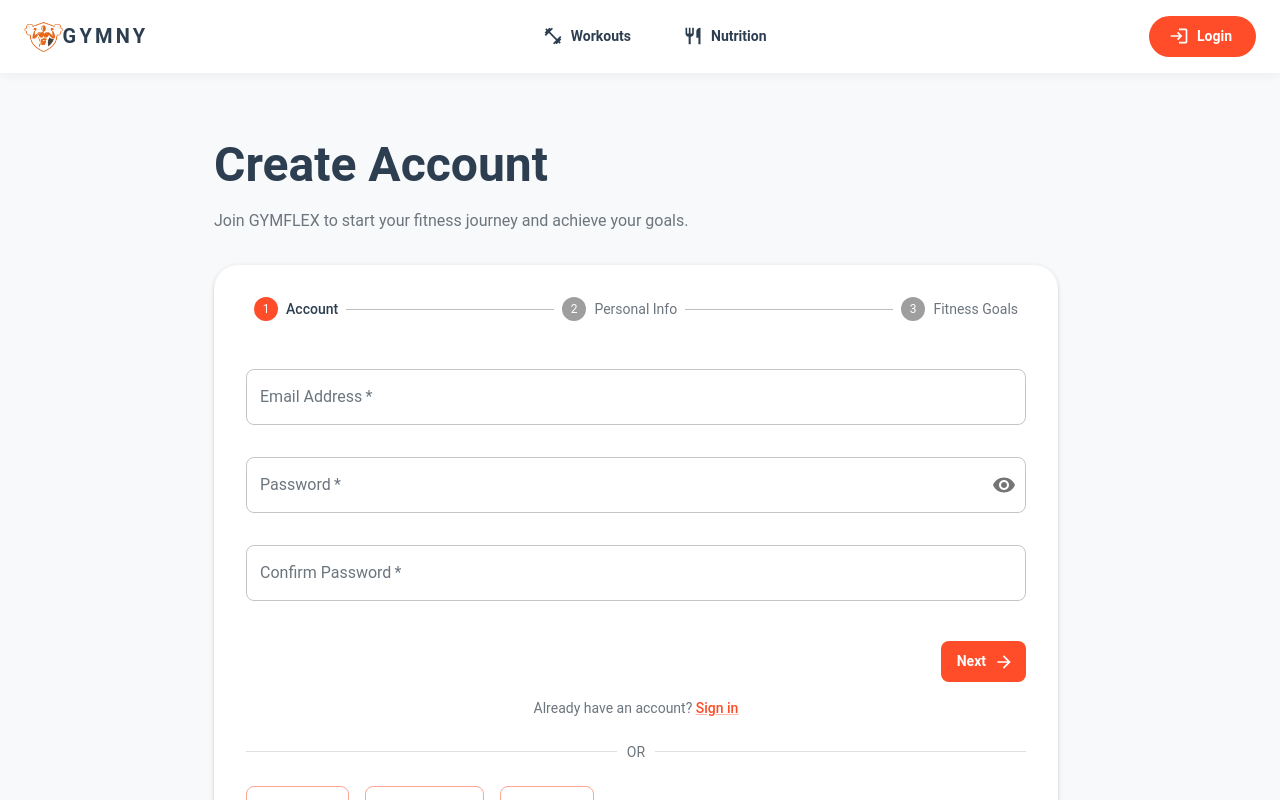
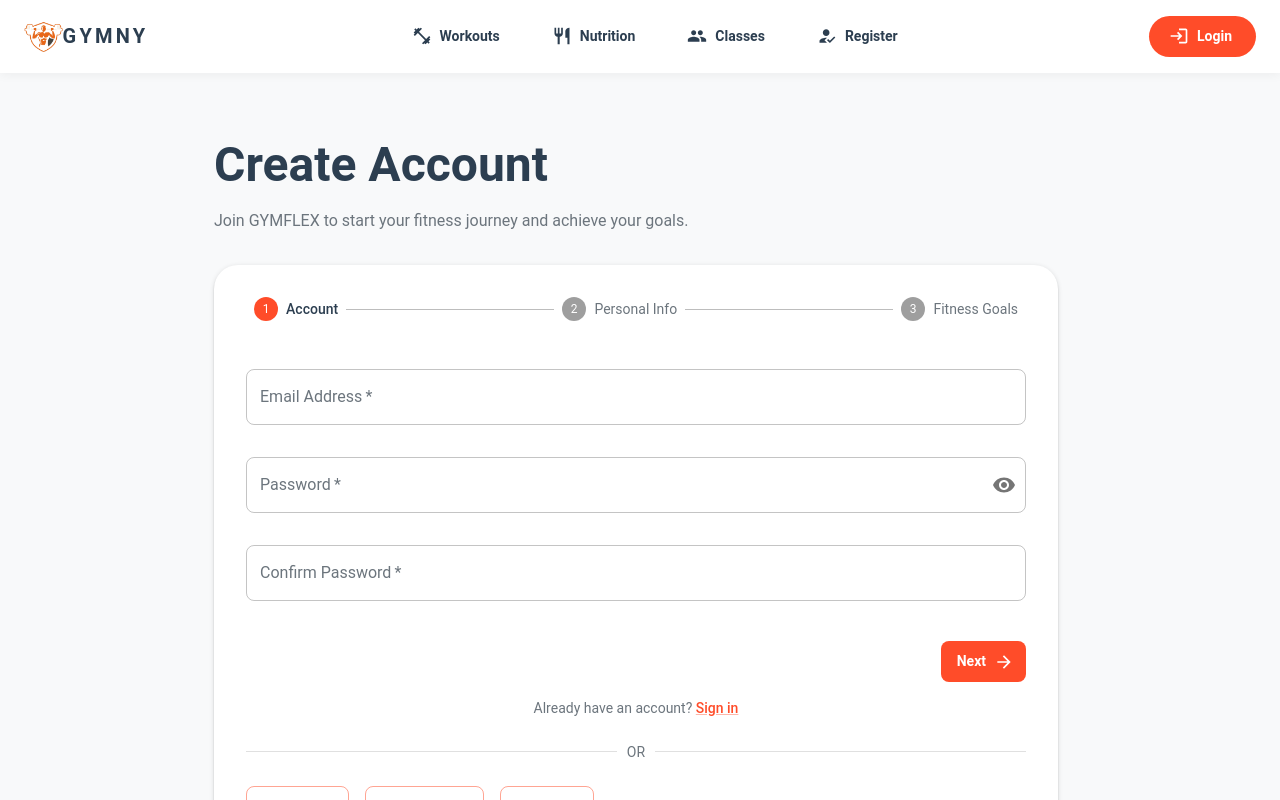
Before and after one commit to TeeZate/gym-app, a React (Create React App) app: page /register in a window 1280 px wide. Shown: the top 800 px of the page. Built offline with nearby package versions, Linux system fonts and the light colour scheme.

Commit message:
nav Linkes update

```diff
--- a/src/components/layout/Navbar.js
+++ b/src/components/layout/Navbar.js
@@ -23,6 +23,8 @@ import {
   FitnessCenter,
   Restaurant,
   Login,
+  HowToReg,
+  Group,
   Close
 } from '@mui/icons-material';
 import { motion } from 'framer-motion';
@@ -30,6 +32,8 @@ import { motion } from 'framer-motion';
 const pages = [
   { title: 'Workouts', path: '/workouts', icon: <FitnessCenter /> },
   { title: 'Nutrition', path: '/nutrition', icon: <Restaurant /> },
+  { title: 'Classes', path: '/classes', icon: <Group /> },
+  { title: 'Register', path: '/register', icon: <HowToReg/> },
 ];
 const settings = ['Profile', 'Account', 'Dashboard', 'Logout'];
 
```
